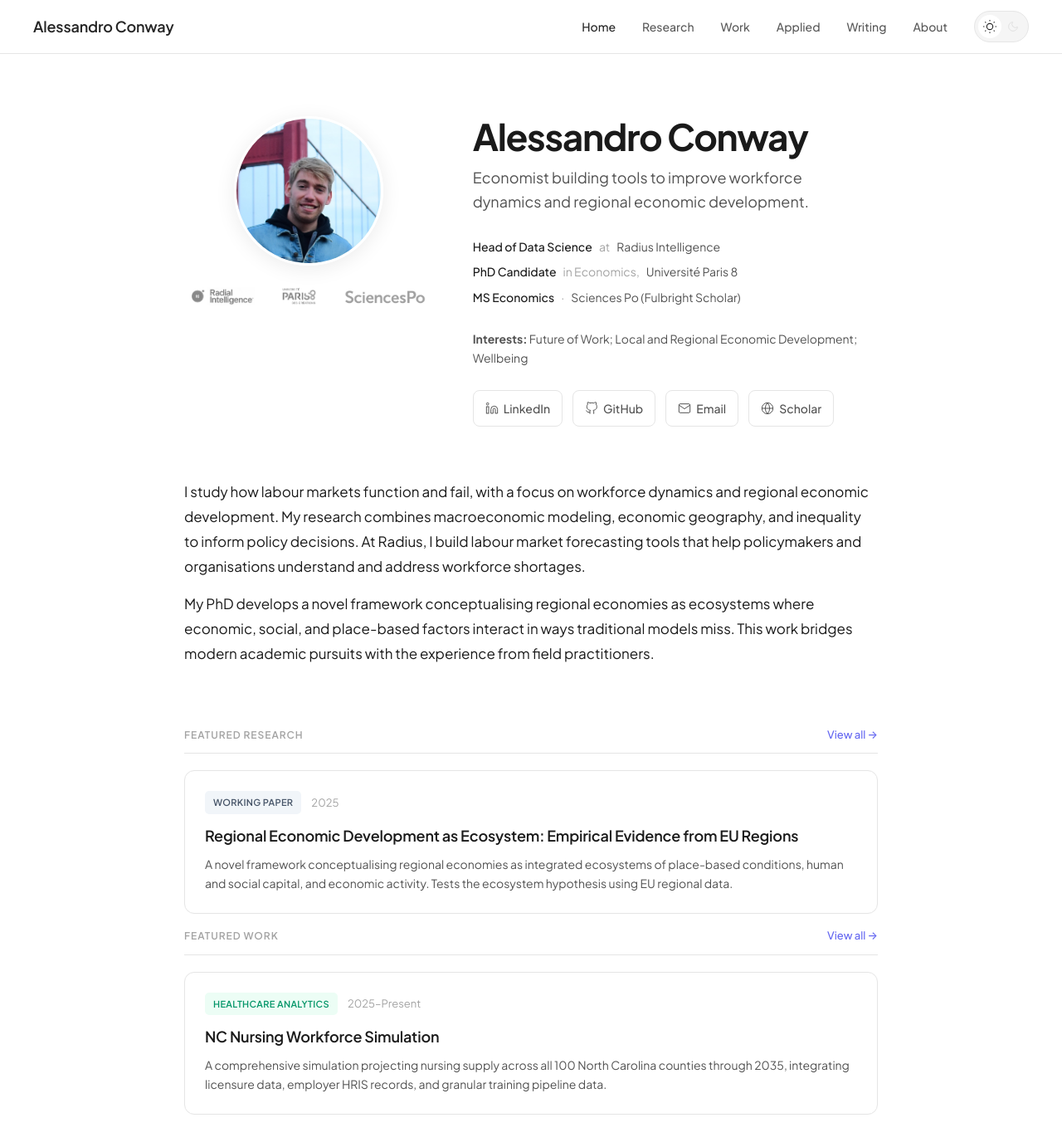
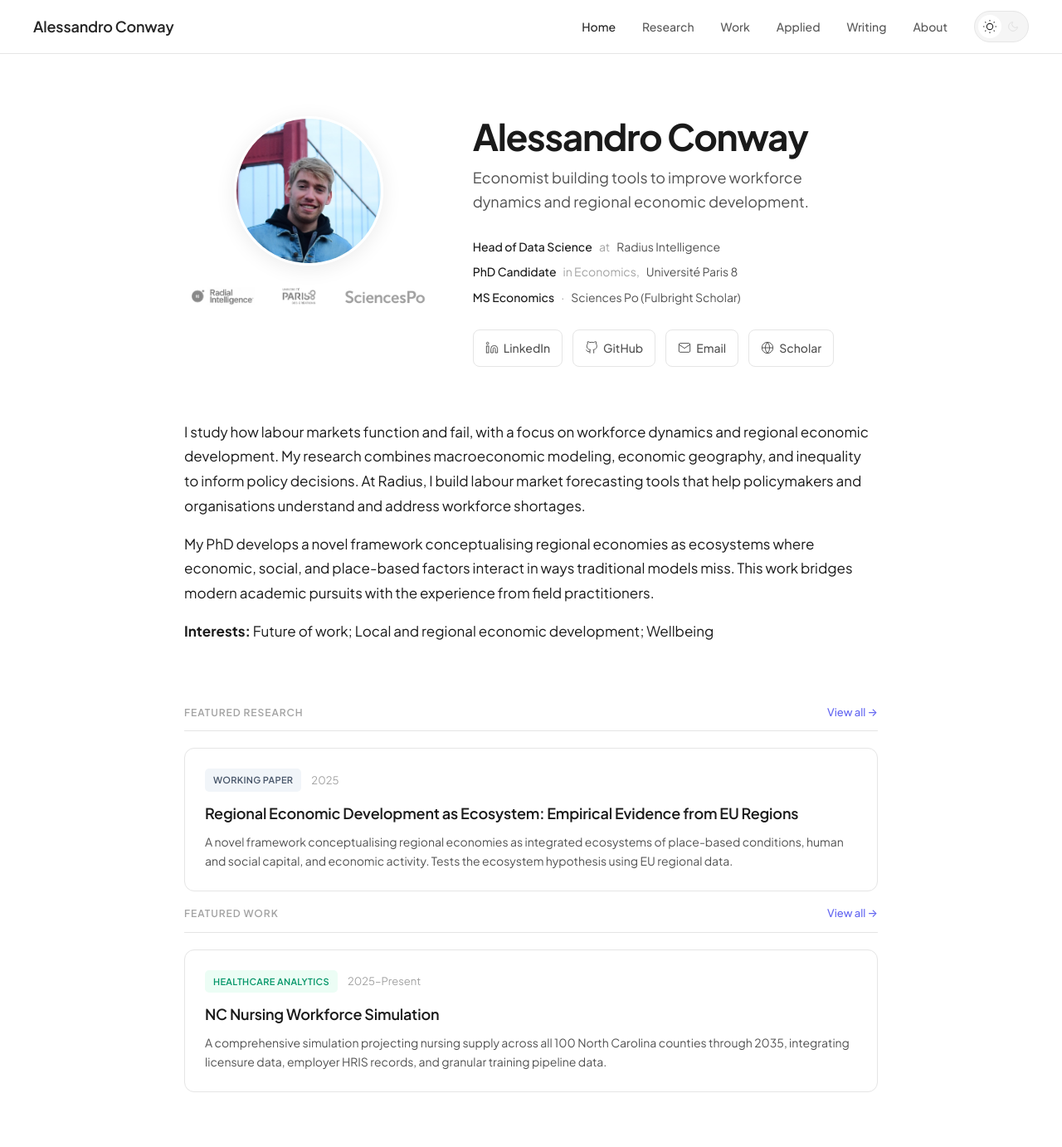
Before and after one commit to conway1521/conway1521.github.io, a Jekyll site: the page built from index.html, in a window 1280 px wide and 1400 px high. Shown: the top 1382 px of the window at 83% size. Built offline with Jekyll 4.4.1, drawn with Linux system fonts in a browser that asks for light colours.

Commit message:
Move interests under about section with correct casing

```diff
--- a/assets/css/main.css
+++ b/assets/css/main.css
@@ -352,10 +352,10 @@ main {
 
 /* Interests */
 .hero-interests {
-    font-size: 14px;
-    color: var(--text-secondary);
-    margin-bottom: 28px;
-    line-height: 1.6;
+    font-size: 17px;
+    line-height: 1.75;
+    color: var(--text-primary);
+    margin-top: 16px;
 }
 
 /* Social links */
--- a/index.html
+++ b/index.html
@@ -36,8 +36,6 @@ title: null
             </span>
         </div>
 
-        <p class="hero-interests"><strong>Interests:</strong> Future of Work; Local and Regional Economic Development; Wellbeing</p>
-
         <div class="social-links">
             <a href="https://www.linkedin.com/in/alessandro-conway/" class="social-link" target="_blank">
                 <svg viewBox="0 0 24 24" fill="none" stroke="currentColor"><path d="M16 8a6 6 0 0 1 6 6v7h-4v-7a2 2 0 0 0-2-2 2 2 0 0 0-2 2v7h-4v-7a6 6 0 0 1 6-6z"/><rect x="2" y="9" width="4" height="12"/><circle cx="4" cy="4" r="2"/></svg>
@@ -62,6 +60,7 @@ title: null
 <section class="about">
     <p>I study how labour markets function and fail, with a focus on workforce dynamics and regional economic development. My research combines macroeconomic modeling, economic geography, and inequality to inform policy decisions. At Radius, I build labour market forecasting tools that help policymakers and organisations understand and address workforce shortages.</p>
     <p>My PhD develops a novel framework conceptualising regional economies as ecosystems where economic, social, and place-based factors interact in ways traditional models miss. This work bridges modern academic pursuits with the experience from field practitioners.</p>
+    <p class="hero-interests"><strong>Interests:</strong> Future of work; Local and regional economic development; Wellbeing</p>
 </section>
 
 <section class="featured-section">
```
